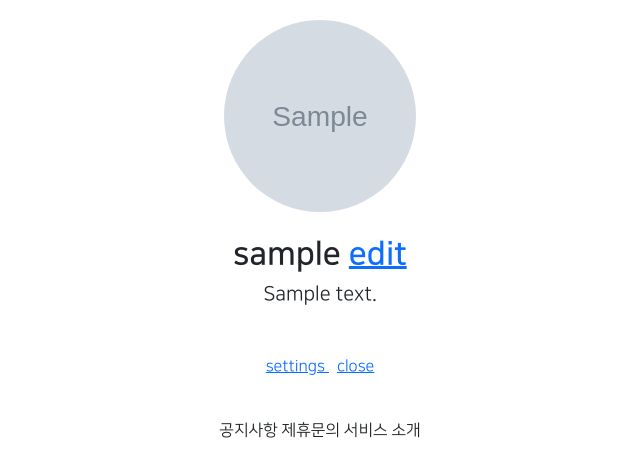
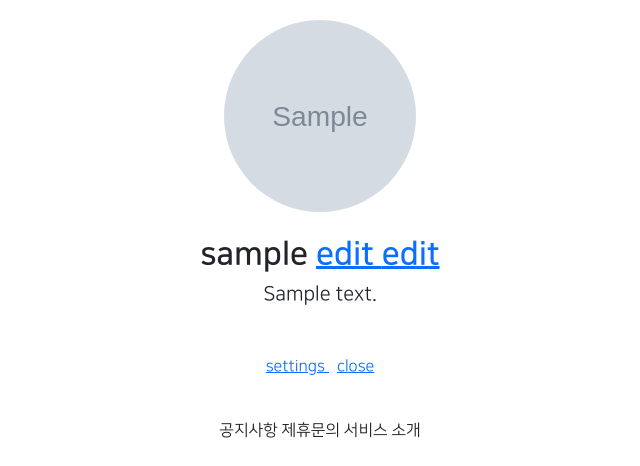
Before and after one commit to M1nseoPark/gis_4ban_1, a Django app: page /accounts/detail/1 in a window 1280 px wide. Shown: the part 236-702 px from the top of the page, without its empty margins (320-960 px from the left). Run offline with Django 3.2, Linux system fonts and the light colour scheme; a user stored in the database is signed in; tables that the repository leaves empty hold one stand-in row (values such as "Sample post"); grey boxes marked "Sample" are stand-in pictures; parts of the project's set-up code (start-up, migrations or seed data) failed here and were passed over; some libraries are stand-ins or nearby versions.

Commit message:
7/28 4ban class commit 3

```diff
--- a/accountapp/templates/accountapp/detail.html
+++ b/accountapp/templates/accountapp/detail.html
@@ -13,6 +13,11 @@
                     <a href="{% url 'profileapp:update' pk=target_user.profile.pk %}">
                         edit
                     </a>
+                    {% if target_user == user %}
+                        <a href="{% url 'profileapp:update' pk=target_user.profile.pk %}">
+                                edit
+                        </a>
+                    {% endif %}
                 </h2>
                 <h5>{{ target_user.profile.message }}</h5>
             {% else %}
```
